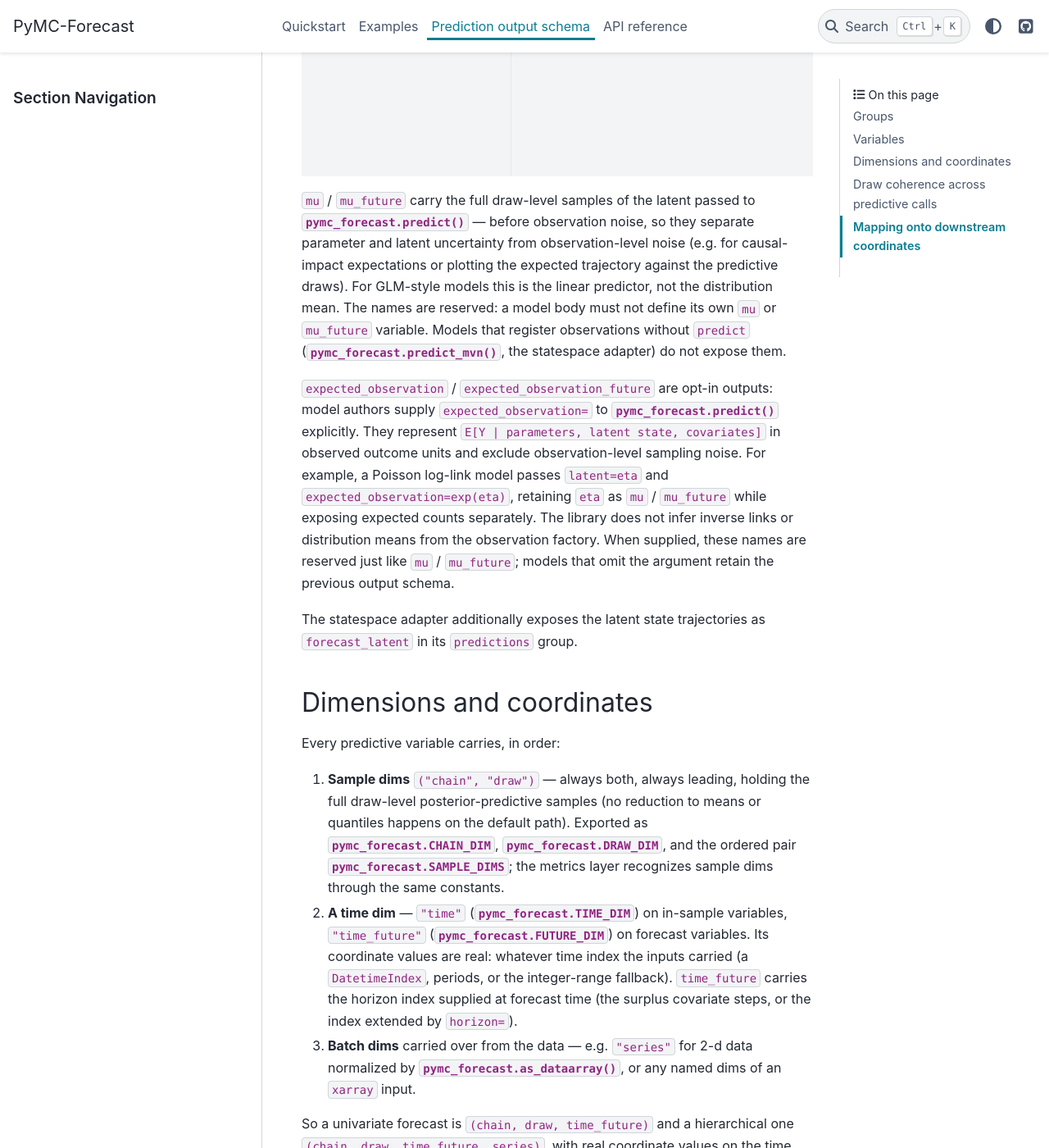
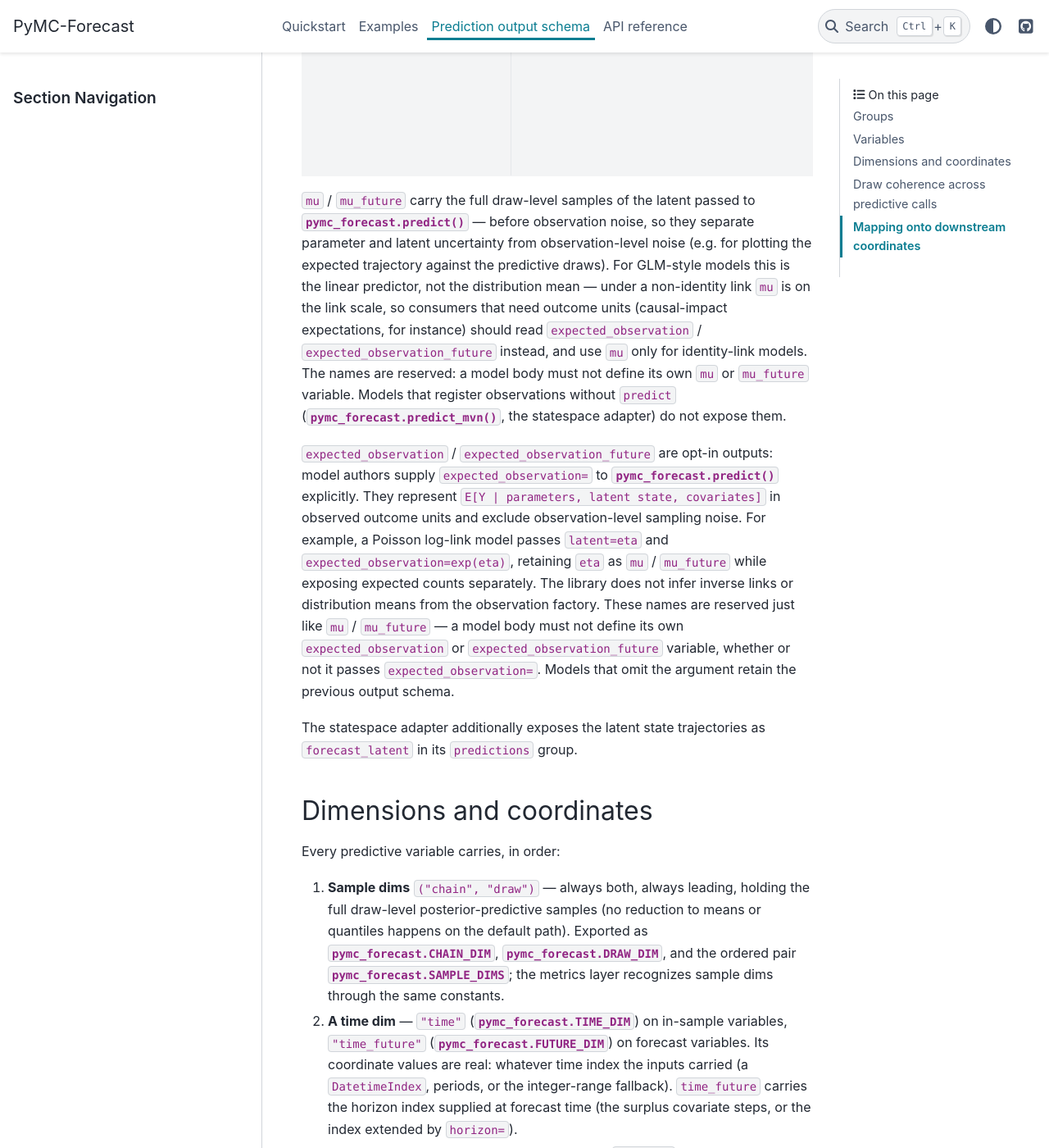
Before and after one commit to pymc-labs/pymc-forecast, a Sphinx documentation site: the page built from docs/schema.md, in a window 1280 px wide and 1400 px high, scrolled down 1867 px. Shown: the whole window at 82% size. Built offline with Sphinx 7.4.7 and the PyData theme 0.15.4, drawn with Linux system fonts in a browser that asks for light colours; pages that are not in the unit, such as notebooks, are missing from menus.

Commit message:
Address review: reserve expected_observation names unconditionally
- Reserve expected_observation / expected_observation_future in predict()
  whether or not the argument is supplied, closing the schema-integrity hole
  where a user-defined variable of that name was silently collected into the
  documented output slot by _default_var_names / predict_in_sample.
- Dedupe _default_var_names so a name cannot be appended twice.
- Comma-join the reserved-name list in the HorizonError message.
- Add collision tests for both new names, with and without the argument, and
  retarget the existing mu test at the stable part of the message.
- schema.md: drop the 'When supplied' qualifier; point causal-impact consumers
  at expected_observation rather than link-scale mu.
- CHANGELOG.md: Unreleased entry for the new public output names.
- quickstart.md: note why the likelihood factory applies the inverse link to
  its windowed argument rather than reusing the full-horizon expression.

Co-Authored-By: Claude Opus 5 (1M context) <noreply@anthropic.com>

```diff
--- a/docs/schema.md
+++ b/docs/schema.md
@@ -35,10 +35,13 @@ The group names follow the ArviZ convention (out-of-sample predictions live in
 `mu` / `mu_future` carry the full draw-level samples of the latent passed to
 {func}`pymc_forecast.predict` — before observation noise, so they separate
 parameter and latent uncertainty from observation-level noise (e.g. for
-causal-impact expectations or plotting the expected trajectory against the
-predictive draws). For GLM-style models this is the linear predictor, not the
-distribution mean. The names are reserved: a model body must not define its
-own `mu` or `mu_future` variable. Models that register observations without
+plotting the expected trajectory against the predictive draws). For GLM-style
+models this is the linear predictor, not the distribution mean — under a
+non-identity link `mu` is on the link scale, so consumers that need outcome
+units (causal-impact expectations, for instance) should read
+`expected_observation` / `expected_observation_future` instead, and use `mu`
+only for identity-link models. The names are reserved: a model body must not
+define its own `mu` or `mu_future` variable. Models that register observations without
 `predict` ({func}`pymc_forecast.predict_mvn`, the statespace adapter) do not
 expose them.
 
@@ -50,8 +53,10 @@ exclude observation-level sampling noise. For example, a Poisson log-link
 model passes `latent=eta` and `expected_observation=exp(eta)`, retaining `eta`
 as `mu` / `mu_future` while exposing expected counts separately. The library
 does not infer inverse links or distribution means from the observation
-factory. When supplied, these names are reserved just like `mu` /
-`mu_future`; models that omit the argument retain the previous output schema.
+factory. These names are reserved just like `mu` / `mu_future` — a model body
+must not define its own `expected_observation` or `expected_observation_future`
+variable, whether or not it passes `expected_observation=`. Models that omit
+the argument retain the previous output schema.
 
 The statespace adapter additionally exposes the latent state trajectories as
 `forecast_latent` in its `predictions` group.
```
Also changed, not shown: CHANGELOG.md (+11 -0 lines), docs/quickstart.md (+4 -2 lines), 3 other files.
